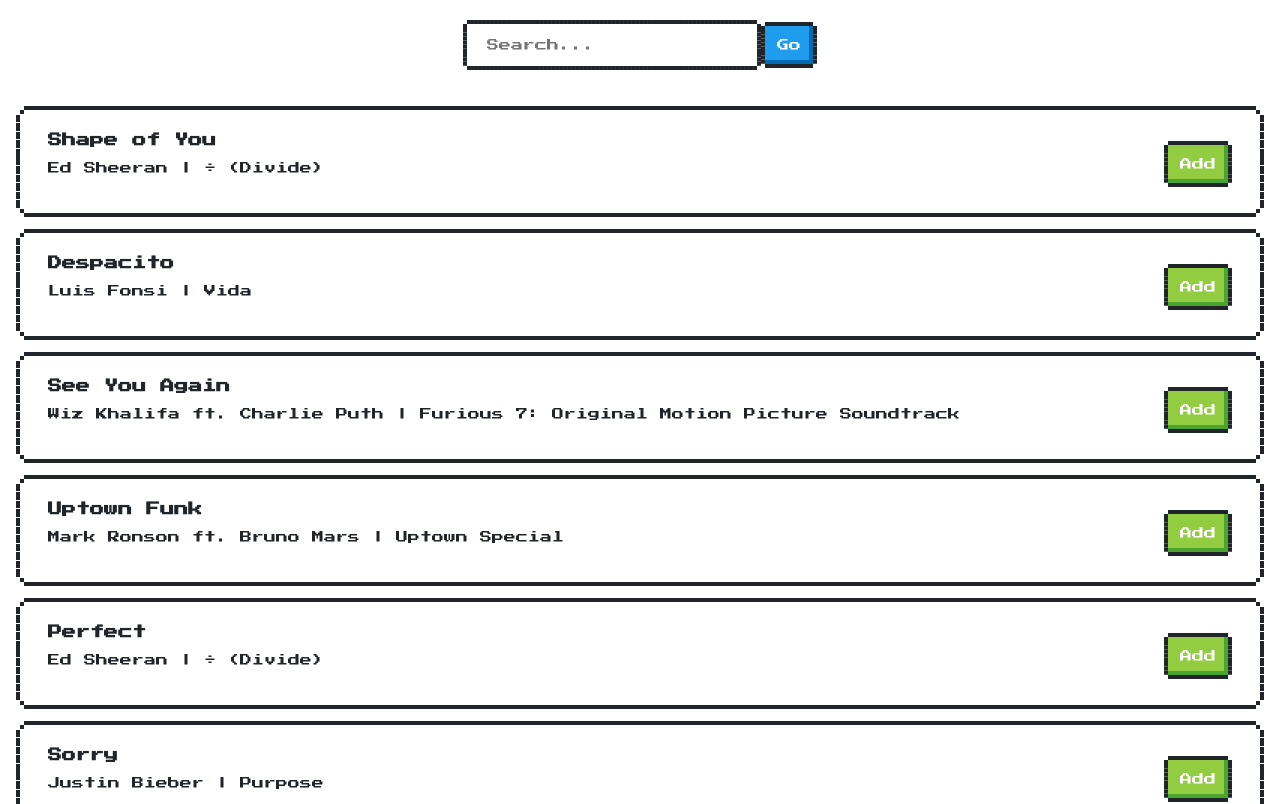
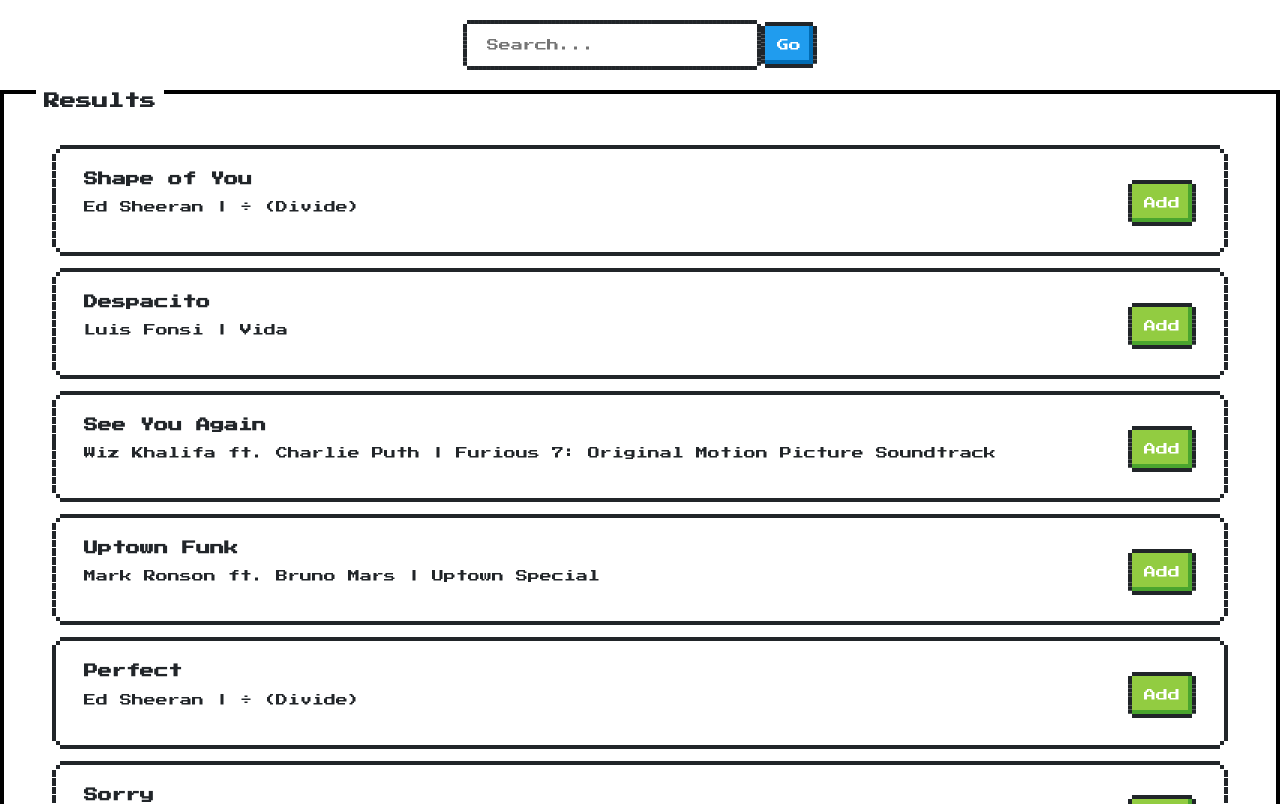
Before and after one commit to leonardoapd/jammming, a React (Vite) app: page / in a window 1280 px wide. Shown: the top 804 px of the page. Built offline with nearby package versions, Linux system fonts and the light colour scheme; a web font is replaced by a local one.

Commit message:
Feat: SearchResults component.

```diff
--- a/src/App.jsx
+++ b/src/App.jsx
@@ -1,5 +1,5 @@
 // import { useState } from 'react';
-import { SearchBar, Tracklist } from './components';
+import { SearchBar, SearchResults } from './components';
 import songsData from './assets/data/songs.json';
 import './App.css';
 
@@ -9,9 +9,7 @@
 	return (
 		<>
 			<SearchBar />
-			<div className='app_tracks'>
-				<Tracklist tracks={songsData} />
-			</div>
+			<SearchResults results={songsData} />
 		</>
 	);
 }
--- /dev/null
+++ b/src/components/SearchResults/SearchResults.jsx
@@ -0,0 +1,12 @@
+import { Tracklist } from '../';
+
+function SearchResults({ results }) {
+	return (
+		<section className='nes-container with-title'>
+			<h3 className='title'>Results</h3>
+			<Tracklist tracks={results} />
+		</section>
+	);
+}
+
+export default SearchResults;
--- a/src/components/index.js
+++ b/src/components/index.js
@@ -1,5 +1,6 @@
 import SearchBar from "./SearchBar/SearchBar";
 import Track from "./Track/Track";
 import Tracklist from "./Tracklist/Tracklist";
+import SearchResults from "./SearchResults/SearchResults";
 
-export { SearchBar, Track, Tracklist };
+export { SearchBar, Track, Tracklist, SearchResults };
```
Also changed, not shown: src/components/SearchResults/SearchResults.module.css (added).
